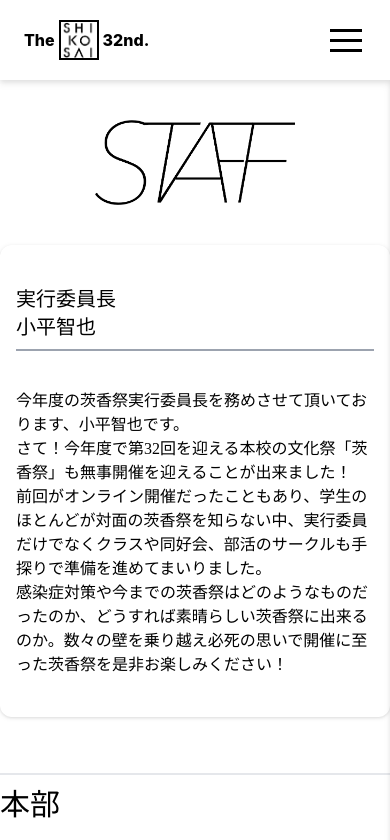
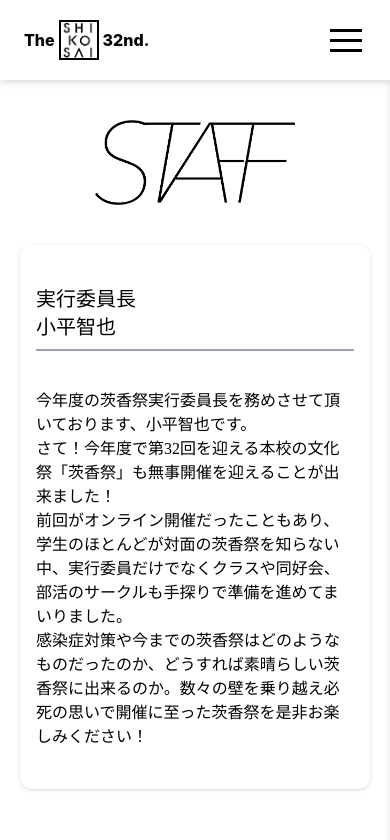
Before and after one commit to shikosai32/shikosai.net, a Next.js app: page /staff in a window 390 px wide. Shown: the top 840 px of the page. Built offline with nearby package versions, Linux system fonts and the light colour scheme; no server answers; a web font is replaced by a local one.

Commit message:
fix: add responsive margin

```diff
--- a/src/pages/staff.tsx
+++ b/src/pages/staff.tsx
@@ -8,7 +8,7 @@ const Staff: NextPage = () => (
     <figure className="my-10 flex justify-center">
       <img src="image/black/staff.png" alt="staff" width="200" />
     </figure>
-    <div className="mb-10 space-y-14">
+    <div className="m-5 mb-10 space-y-14 md:m-0">
       <Chairman />
       <Departments />
     </div>
```
